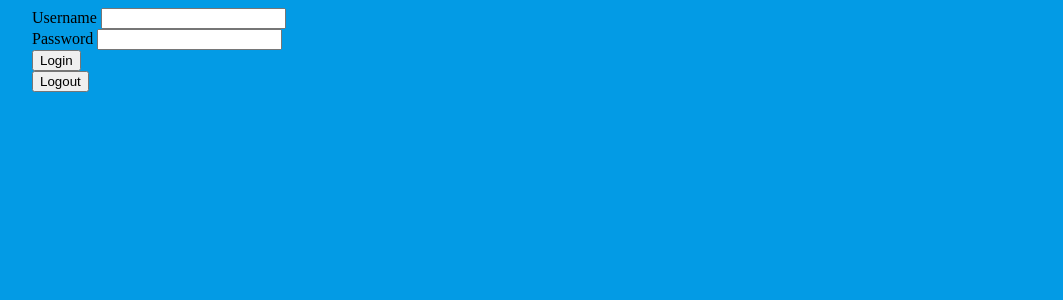
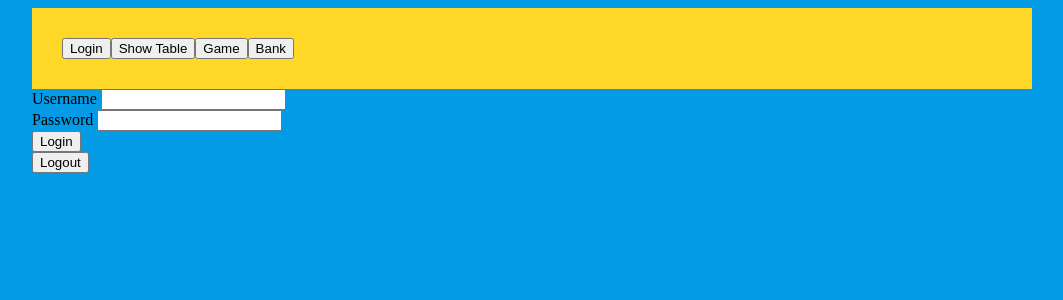
Before and after one commit to ITserekh/darts-cli, an Angular app: page /hello in a window 1280 px wide. Shown: the top 300 px of the page, without its empty margins (108-1171 px from the left). Built offline with nearby package versions, Linux system fonts and the light colour scheme.

Commit message:
add header into app

```diff
--- a/src/app/app.component.html
+++ b/src/app/app.component.html
@@ -1,3 +1,9 @@
 <div class="wrapper">
+  <header>
+    <button routerLink="/hello">Login</button>
+    <button routerLink="/show">Show Table</button>
+    <button routerLink="/setting">Game</button>
+    <button routerLink="/item">Bank</button>
+  </header>
   <router-outlet></router-outlet>
 </div>
--- a/src/app/app.component.scss
+++ b/src/app/app.component.scss
@@ -1,4 +1,8 @@
 .wrapper {
   width: 1000px;
   margin: auto;
+  header {
+    padding: 30px;
+    background-color: #ffd726;
+  }
 }
```
